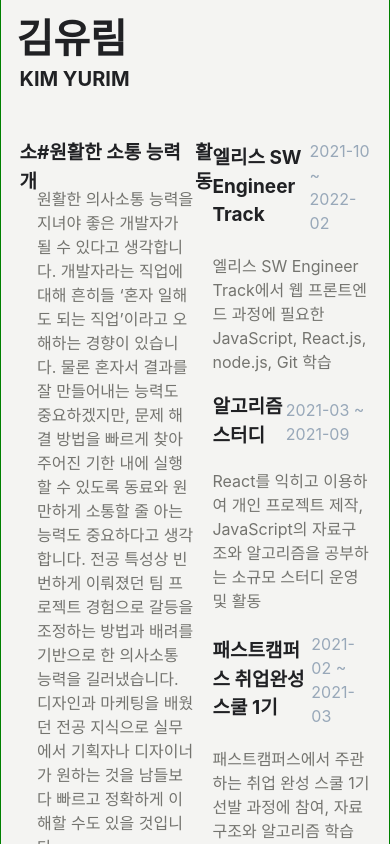
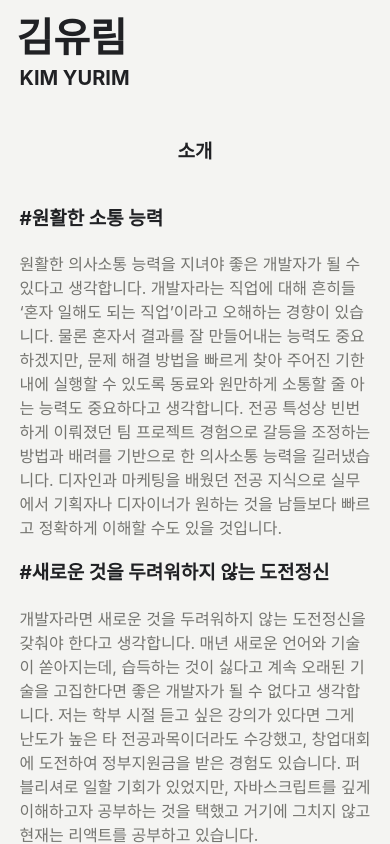
Before and after one commit to soo054141/portfolio_2023, a React (Create React App) app: page / in a window 390 px wide. Shown: the part 4440-5284 px from the top of the page. Built offline with nearby package versions, Linux system fonts and the light colour scheme.

Commit message:
Add Intro 페이지 반응형 작업

```diff
--- a/src/components/Description.jsx
+++ b/src/components/Description.jsx
@@ -19,7 +19,12 @@ const Subheading = styled.div`
 const Date = styled.div`
   font-size: 1.6rem;
   color: #98a8b9;
+
+  @media ${({ theme }) => theme.device.tablet} {
+    font-size: 1.2rem;
+  }
 `;
+
 const Content = styled.p`
   font-size: 1.6rem;
   color: ${(props) => props.theme.lightGray};
--- a/src/pages/intro/style.js
+++ b/src/pages/intro/style.js
@@ -19,6 +19,11 @@ export const ActivitiesWrap = styled.div`
   justify-content: space-between;
   margin-top: 4rem;
   line-height: 1.5;
+
+  @media ${({ theme }) => theme.device.laptopL} {
+    flex-direction: column;
+    align-items: center;
+  }
 `;
 
 export const ActivitiesTitle = styled.div`
@@ -32,4 +37,9 @@ export const ActivitiesContent = styled.div`
   & > :not(:first-child) {
     margin-top: 1.9rem;
   }
+
+  @media ${({ theme }) => theme.device.laptopL} {
+    width: 100%;
+    margin: 3.8rem 0;
+  }
 `;
--- a/src/styles/GlobalStyles.js
+++ b/src/styles/GlobalStyles.js
@@ -17,20 +17,12 @@ const globalStyles = createGlobalStyle`
 
     @media screen and (max-width: 1440px) {
         html{
-            border: 1px solid red;
             font-size: 9px;
-        }
-    }
-
-    @media screen and (max-width: 1024px) {
-        html{
-            border: 1px solid blue;
         }
     }
 
     @media screen and (max-width: 768px) {
         html{
-            border: 1px solid green;
             font-size:10px;
         }
     }
```
